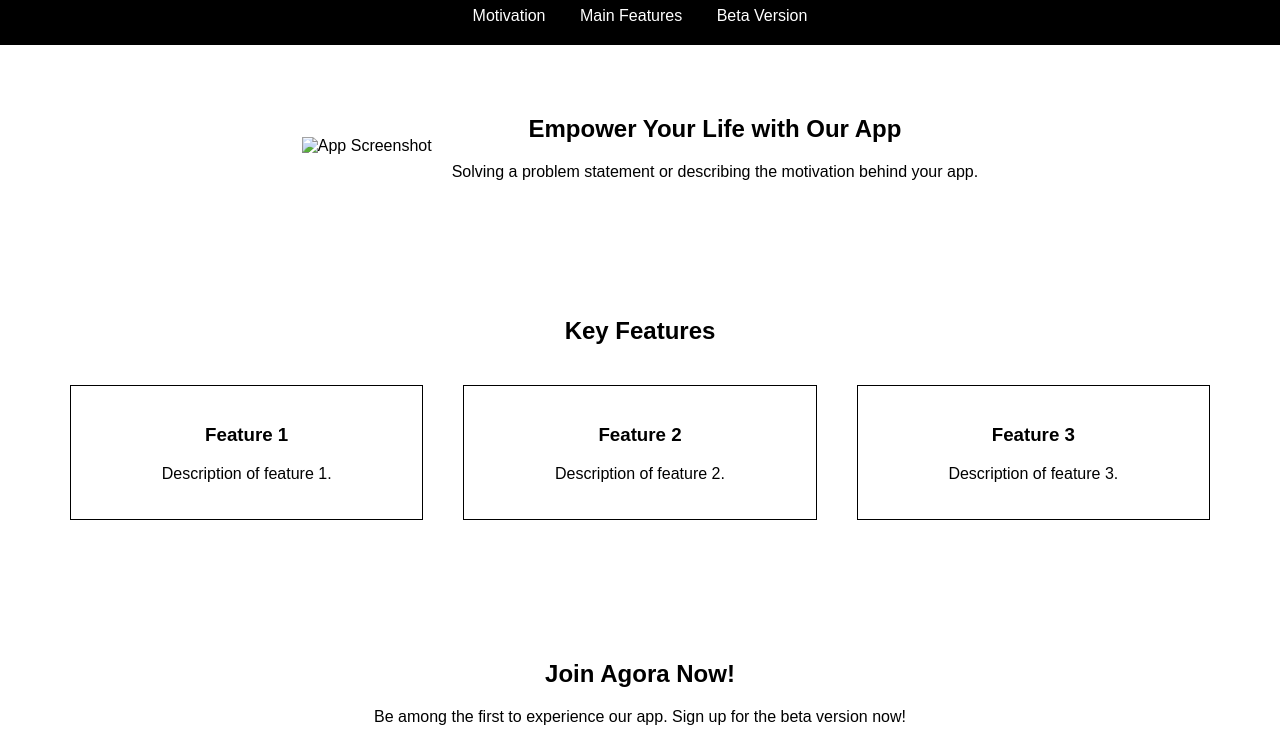
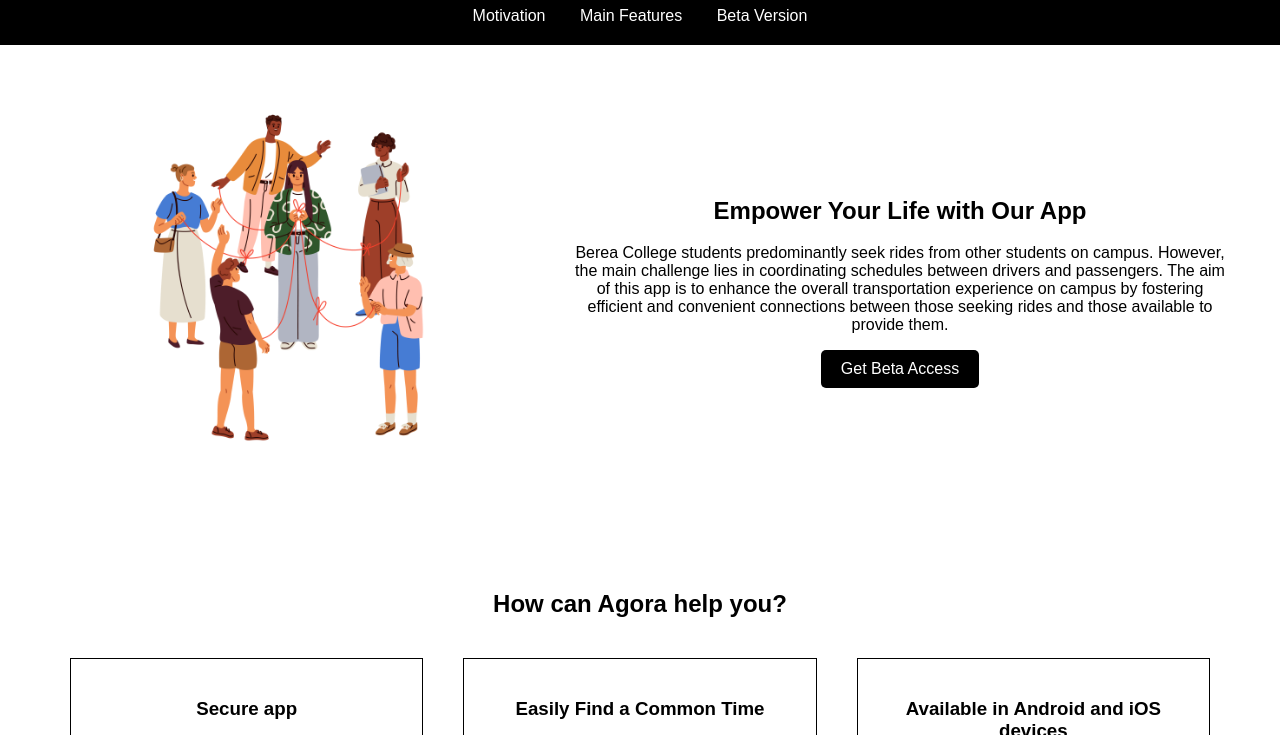
Before and after one commit to berearides/berearides.github.io, a plain HTML site: page index.html in a window 1280 px wide. Shown: the part 60-795 px from the top of the page. Drawn offline with Linux system fonts and the light colour scheme; a web font is replaced by a local one.

Commit message:
added the extra button and image

```diff
--- a/index.html
+++ b/index.html
@@ -21,34 +21,37 @@
 
     <section id="motivation">
         <div class="motivation-content">
-            <img src="app-screenshot.jpg" alt="App Screenshot">
+            <img src="assets/community.png" alt="Community Image" width="500" height="350">
+
             <div>
                 <h2>Empower Your Life with Our App</h2>
-                <p>Solving a problem statement or describing the motivation behind your app.</p>
+                <p>Berea College students predominantly seek rides from other students on campus. However, the main challenge lies in coordinating schedules between drivers and passengers. The aim of this app is to enhance the overall transportation experience on campus by fostering efficient and convenient connections between those seeking rides and those available to provide them.
+                </p>
+                <a href="https://forms.gle/Q8fX3ZGeCErK3Dcf8" target="_blank" class="cta-button">Get Beta Access</a>
             </div>
         </div>
     </section>
 
     <section id="features">
-        <h2>Key Features</h2>
+        <h2>How can Agora help you?</h2>
         <div class="feature-box">
             <div>
-                <h3>Feature 1</h3>
-                <p>Description of feature 1.</p>
+                <h3>Secure app</h3>
+                <p>Only Berea students, faculty and staff can create a Agora account</p>
             </div>
             <div>
-                <h3>Feature 2</h3>
-                <p>Description of feature 2.</p>
+                <h3>Easily Find a Common Time</h3>
+                <p> Check your friends' availability before reaching out to them at once</p>
             </div>
             <div>
-                <h3>Feature 3</h3>
-                <p>Description of feature 3.</p>
+                <h3> Available in Android and iOS devices </h3>
+                <p> Driver's interface available soon!</p>
             </div>
         </div>
     </section>
 
     <section id="beta">
-        <h2>Join Agora Now!</h2>
+        <h2>Test Agora</h2>
         <p>Be among the first to experience our app. Sign up for the beta version now!</p>
         <a href="https://forms.gle/Q8fX3ZGeCErK3Dcf8" target="_blank" class="cta-button">Get Beta Access</a>
     </section>
```
Also changed, not shown: assets/community.png (added), 2 other files.
